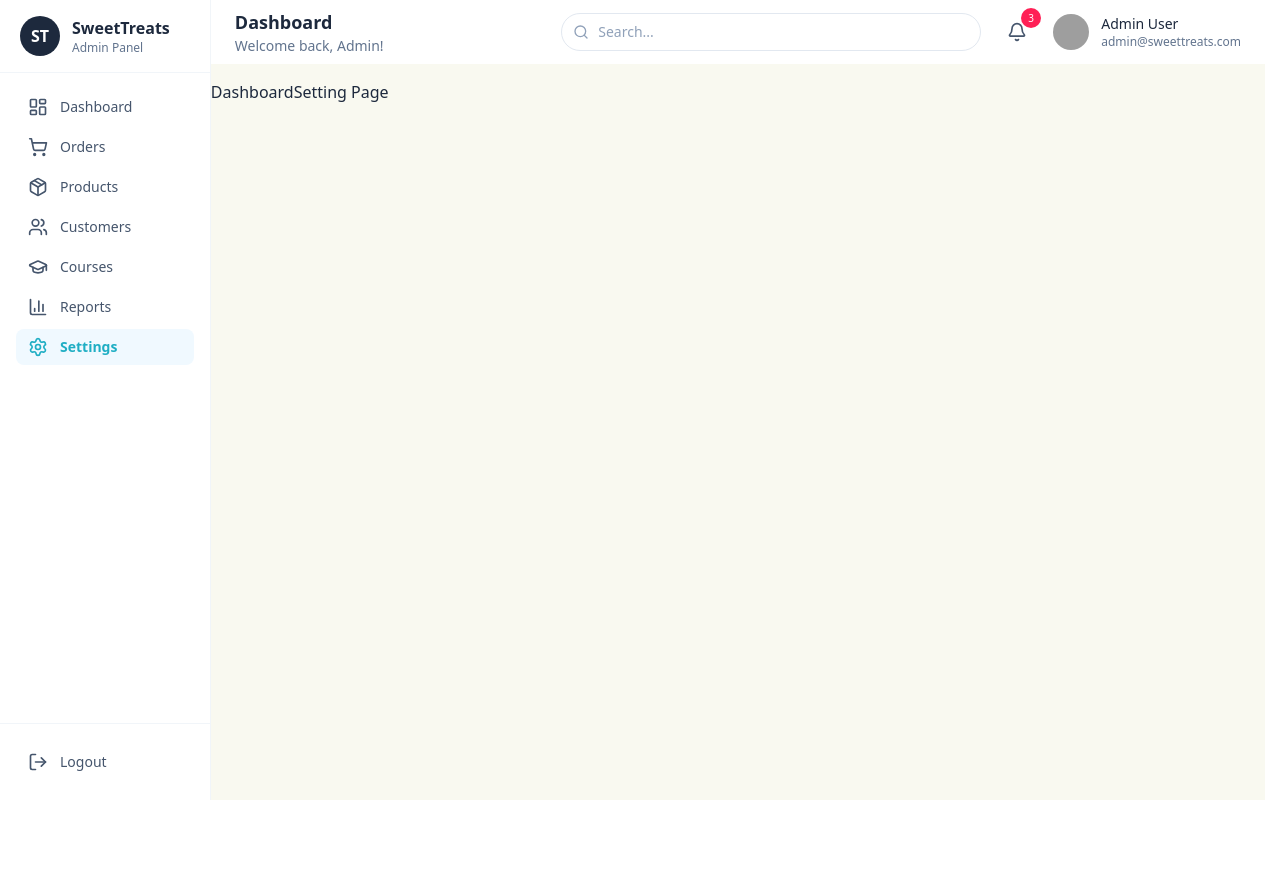
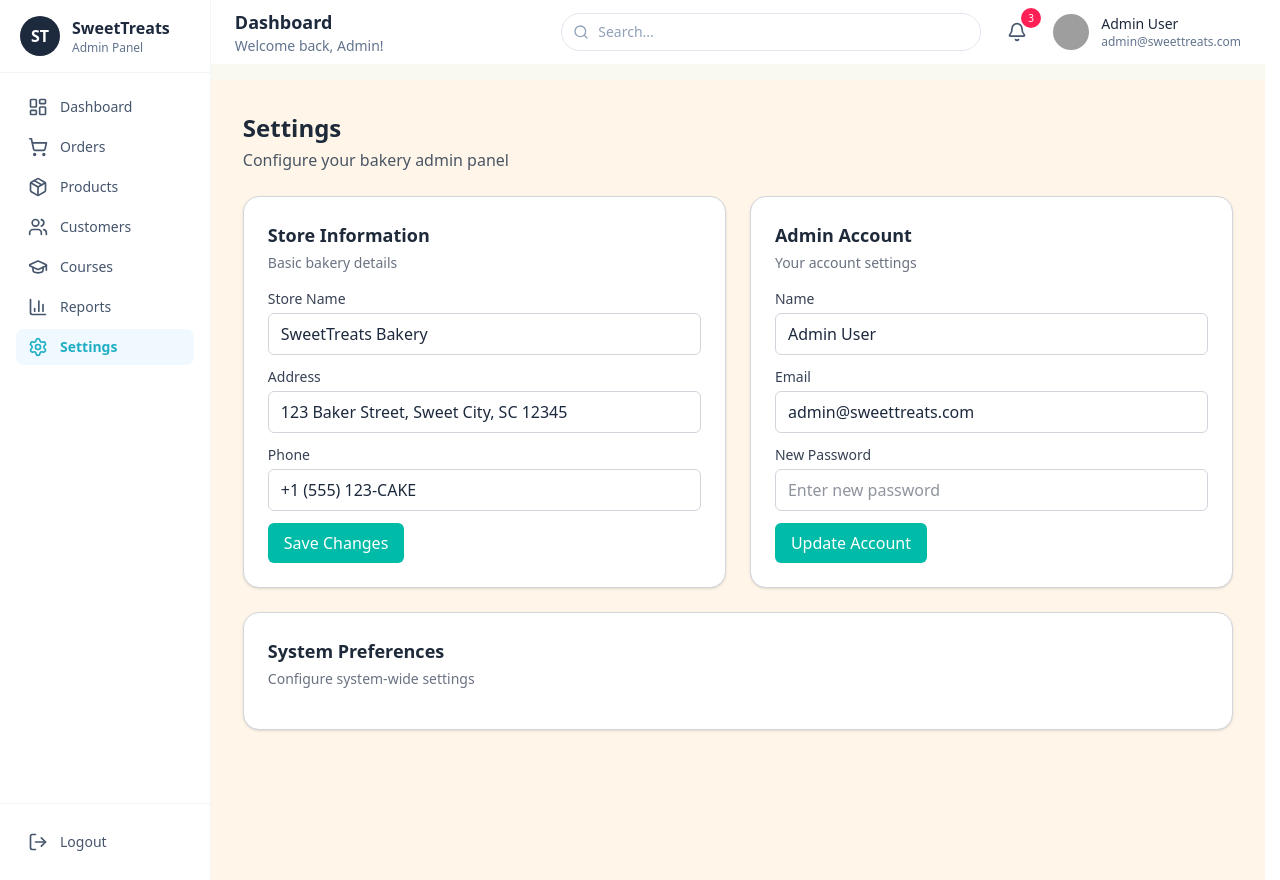
Before and after one commit to Mixxiw103/sign-language-courses-FE, a React (Vite) app: page /admin/settings in a window 1280 px wide. Before the commit the page ends 800 px from the top, so only its background shows below. Built offline with nearby package versions, Linux system fonts and the light colour scheme; grey boxes are pictures that could not be loaded.

Commit message:
Setting Admin

```diff
--- a/src/pages/admin/DashboardCourse.jsx
+++ b/src/pages/admin/DashboardCourse.jsx
@@ -1,7 +1,6 @@
 import { useState } from "react";
 import { FiEdit, FiTrash2 } from "react-icons/fi";
-import { Star, Users } from "lucide-react";
-
+import { Star, Users, GraduationCap } from "lucide-react";
 const courses = [
   {
     id: 1,
@@ -60,11 +59,14 @@
 
   return (
     <div className="p-6 bg-[#FFF7ED] min-h-screen">
-      <div className="max-w-6xl mx-auto bg-white rounded-xl shadow p-6">
+      <div className="max-w-full mx-auto bg-white rounded-xl shadow ">
         {/* Header */}
         <div className="flex justify-between items-center mb-4">
           <div>
-            <h2 className="text-2xl font-semibold">Courses</h2>
+            <div className="flex items-center gap-2 mb-1">
+              <GraduationCap />
+              <h2 className="text-2xl font-semibold">Courses</h2>
+            </div>
             <p className="text-gray-500">
               Manage your e-learning courses and content
             </p>
--- a/src/pages/admin/DashboardSetting.jsx
+++ b/src/pages/admin/DashboardSetting.jsx
@@ -1,4 +1,177 @@
+import { useState } from "react";
 
 export default function DashboardSetting() {
-  return <h2>DashboardSetting Page</h2>
+  const [store, setStore] = useState({
+    name: "SweetTreats Bakery",
+    address: "123 Baker Street, Sweet City, SC 12345",
+    phone: "+1 (555) 123-CAKE",
+  });
+
+  const [admin, setAdmin] = useState({
+    name: "Admin User",
+    email: "admin@sweettreats.com",
+    password: "",
+  });
+
+  const handleStoreChange = (e) => {
+    const { name, value } = e.target;
+    setStore((prev) => ({ ...prev, [name]: value }));
+  };
+
+  const handleAdminChange = (e) => {
+    const { name, value } = e.target;
+    setAdmin((prev) => ({ ...prev, [name]: value }));
+  };
+
+  const handleStoreSubmit = (e) => {
+    e.preventDefault();
+    alert("Store information saved!");
+  };
+
+  const handleAdminSubmit = (e) => {
+    e.preventDefault();
+    alert("Admin account updated!");
+  };
+
+  return (
+    <div className="min-h-screen bg-[#FFF6E9] p-8">
+      <h2 className="text-2xl font-semibold text-gray-800 mb-1">
+        Settings
+      </h2>
+      <p className="text-gray-600 mb-6">
+        Configure your bakery admin panel
+      </p>
+
+      {/* Two-column section */}
+      <div className="grid grid-cols-1 md:grid-cols-2 gap-6 mb-6">
+        {/* Store Information */}
+        <div className="bg-white border-[0.5px] border-gray-300 rounded-2xl p-6 shadow-sm">
+          <h3 className="text-lg font-semibold text-gray-800 mb-1">
+            Store Information
+          </h3>
+          <p className="text-gray-500 mb-4 text-sm">
+            Basic bakery details
+          </p>
+
+          <form onSubmit={handleStoreSubmit} className="space-y-3">
+            <div>
+              <label className="block text-sm font-medium text-gray-700">
+                Store Name
+              </label>
+              <input
+                type="text"
+                name="name"
+                value={store.name}
+                onChange={handleStoreChange}
+                className="w-full border-[0.5px] border-gray-300 rounded-md px-3 py-2 mt-1 focus:ring focus:ring-blue-200 outline-none"
+              />
+            </div>
+
+            <div>
+              <label className="block text-sm font-medium text-gray-700">
+                Address
+              </label>
+              <input
+                type="text"
+                name="address"
+                value={store.address}
+                onChange={handleStoreChange}
+                className="w-full border-[0.5px] border-gray-300 rounded-md px-3 py-2 mt-1 focus:ring focus:ring-blue-200 outline-none"
+              />
+            </div>
+
+            <div>
+              <label className="block text-sm font-medium text-gray-700">
+                Phone
+              </label>
+              <input
+                type="text"
+                name="phone"
+                value={store.phone}
+                onChange={handleStoreChange}
+                className="w-full border-[0.5px] border-gray-300 rounded-md px-3 py-2 mt-1 focus:ring focus:ring-blue-200 outline-none"
+              />
+            </div>
+
+            <button
+              type="submit"
+              className="bg-teal-500 text-white px-4 py-2 rounded-md hover:bg-teal-600 transition"
+            >
+              Save Changes
+            </button>
+          </form>
+        </div>
+
+        {/* Admin Account */}
+        <div className="bg-white border-[0.5px] border-gray-300 rounded-2xl p-6 shadow-sm">
+          <h3 className="text-lg font-semibold text-gray-800 mb-1">
+            Admin Account
+          </h3>
+          <p className="text-gray-500 mb-4 text-sm">
+            Your account settings
+          </p>
+
+          <form onSubmit={handleAdminSubmit} className="space-y-3">
+            <div>
+              <label className="block text-sm font-medium text-gray-700">
+                Name
+              </label>
+              <input
+                type="text"
+                name="name"
+                value={admin.name}
+                onChange={handleAdminChange}
+                className="w-full border-[0.5px] border-gray-300 rounded-md px-3 py-2 mt-1 focus:ring focus:ring-blue-200 outline-none"
+              />
+            </div>
+
+            <div>
+              <label className="block text-sm font-medium text-gray-700">
+                Email
+              </label>
+              <input
+                type="email"
+                name="email"
+                value={admin.email}
+                onChange={handleAdminChange}
+                className="w-full border-[0.5px] border-gray-300 rounded-md px-3 py-2 mt-1 focus:ring focus:ring-blue-200 outline-none"
+              />
+            </div>
+
+            <div>
+              <label className="block text-sm font-medium text-gray-700">
+                New Password
+              </label>
+              <input
+                type="password"
+                name="password"
+                value={admin.password}
+                onChange={handleAdminChange}
+                placeholder="Enter new password"
+                className="w-full border-[0.5px] border-gray-300 rounded-md px-3 py-2 mt-1 focus:ring focus:ring-blue-200 outline-none"
+              />
+            </div>
+
+            <button
+              type="submit"
+              className="bg-teal-500 text-white px-4 py-2 rounded-md hover:bg-teal-600 transition"
+            >
+              Update Account
+            </button>
+          </form>
+        </div>
+      </div>
+
+      {/* System Preferences */}
+      <div className="bg-white border-[0.5px] border-gray-300 rounded-2xl p-6 shadow-sm">
+        <h3 className="text-lg font-semibold text-gray-800 mb-1">
+          System Preferences
+        </h3>
+        <p className="text-gray-500 mb-4 text-sm">
+          Configure system-wide settings
+        </p>
+
+      </div>
+    </div>
+  );
 }
```
